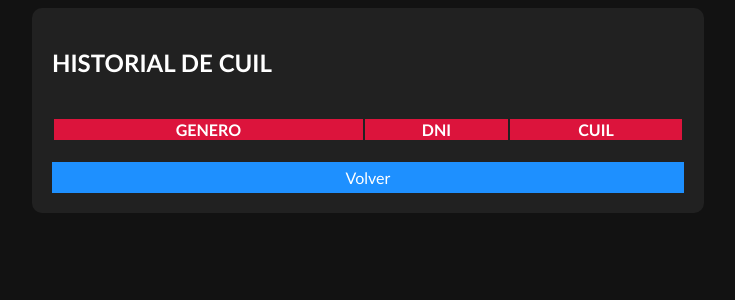
After one commit to jisus455/generador-web-flask, a Flask app: page /history in a window 1280 px wide. The commit adds this page. Shown: the top 300 px of the page, without its empty margins (272-1007 px from the left). Run offline with Flask 3, Linux system fonts and the light colour scheme; lists and menus that the app fills with data are empty; parts of the project's set-up code (start-up, migrations or seed data) failed here and were passed over.

Commit message:
add page history with table

```diff
--- a/business/DataDownload.py
+++ b/business/DataDownload.py
@@ -1,8 +1,11 @@
+from os import path, getcwd
+
 class DataDownload:
     def __init__(self, data):
         self.data = data
 
     def write(self):
-        with open('./static/result/data.txt', 'w') as file:
+        pathFile = path.join(getcwd(), 'static', 'result', 'data.txt')
+        with open(pathFile, 'w') as file:
             file.write(f'GENERO: {self.data.get('genero')}, DNI: {self.data.get('dni')}, CUIL: {self.data.get('cuil')}')
         return True
--- /dev/null
+++ b/data/HistoryData.py
@@ -0,0 +1,15 @@
+class HistoryData:
+    column = ['GENERO', 'DNI', 'CUIL']
+    history = []
+
+    def __init__(self):
+        pass
+
+    def getColumn(self):
+        return self.column
+
+    def getHistory(self):
+        return self.history
+
+    def addHistory(self, element):
+        self.history.append(element)
--- a/main.py
+++ b/main.py
@@ -3,6 +3,8 @@ from os import path
 
 from business.CuilGenerate import CuilGenerate
 from business.DataDownload import DataDownload
+
+from data.HistoryData import HistoryData
 
 app = Flask(__name__, template_folder="templates")
 app.secret_key = '1234'
@@ -22,6 +24,8 @@ def index():
             cuil = logicCuil.calculate()
 
             data = {'genero': genero, 'dni': dni, 'cuil':cuil}
+            HistoryData().addHistory(data)
+
             logicData = DataDownload(data)
             logicData.write()
         except Exception as e:
@@ -29,17 +33,28 @@ def index():
 
         return render_template("index.html", cuil=cuil, error=error)
 
+@app.route("/index.css")
+def styleIndex():
+    return send_from_directory(path.join(app.root_path, 'static', 'css'), 'index.css')
+
+@app.route("/history")
+def history():
+    history = HistoryData().getHistory()
+    column =  HistoryData().getColumn()
+    print(column)
+    return render_template("history.html", history=history, column=column)
+
+@app.route("/history.css")
+def styleHistory():
+    return send_from_directory(path.join(app.root_path, 'static', 'css'), 'history.css')
+
+@app.route("/favicon.ico")
+def icon():
+    return send_from_directory(path.join(app.root_path, 'static', 'image'), 'formulario.ico', mimetype='image/vnd.microsoft.icon')
+
 @app.route("/download")
 def downloadFile():
     pathFile = path.join(app.root_path, 'static', 'result', 'data.txt')
     return send_file(pathFile, as_attachment=True)
 
-@app.route("/index.css")
-def styleGenerate():
-    return send_from_directory(path.join(app.root_path, 'static', 'css'), 'index.css')
-
-@app.route("/favicon.ico")
-def icon():
-    return send_from_directory(path.join(app.root_path, 'static', 'image'), 'formulario.ico', mimetype='image/vnd.microsoft.icon')
-
 app.run(host="localhost", port=8080, debug=True)
--- /dev/null
+++ b/static/css/history.css
@@ -0,0 +1,45 @@
+body {
+    font-family: 'Trebuchet MS', 'Lucida Sans Unicode', 'Lucida Grande', 'Lucida Sans', Arial, sans-serif;
+    background-color: #121212;
+    color: #fff;
+}
+
+.section {
+    display: flex;
+    flex-direction: row;
+    justify-content: center;
+}
+
+.container {
+    display: flex;
+    flex-direction: column;
+    gap: 20px;
+    width: 50%;
+    background-color: #212121;
+    padding: 20px;
+    border-radius: 10px;
+}
+
+.table-thead {
+    background-color: crimson;
+    text-align: center;
+}
+
+.table-tbody {
+    text-align: center;
+}
+
+.btn-return {
+    background-color: dodgerblue;
+    color: white;
+    border: none;
+    font-size: medium;
+    padding: 6px;
+    font-family: 'Trebuchet MS', 'Lucida Sans Unicode', 'Lucida Grande', 'Lucida Sans', Arial, sans-serif;
+    text-decoration: none;
+    text-align: center;
+}
+
+.btn-return:hover {
+    background-color: cornflowerblue;
+}
--- /dev/null
+++ b/static/result/data.txt
@@ -0,0 +1 @@
+GENERO: M, DNI: 456, CUIL: 20-00000456-2
--- /dev/null
+++ b/templates/history.html
@@ -0,0 +1,40 @@
+<!DOCTYPE html>
+<html lang="en">
+
+<head>
+    <meta charset="UTF-8">
+    <meta name="viewport" content="width=device-width, initial-scale=1.0">
+    <title>Historial</title>
+    <link rel="stylesheet" href="history.css">
+</head>
+
+<body>
+    <section class="section">
+        <div class="container">
+            <h2>HISTORIAL DE CUIL</h2>
+
+            <table>
+                <thead class="table-thead">
+                    <tr>
+                        {% for item in column %}
+                        <th>{{item}}</th>
+                        {% endfor %}
+                    </tr>
+                </thead>
+                <tbody class="table-tbody">
+                    {% for item in history %}
+                    <tr>
+                        <td>{{item['genero']}}</td>
+                        <td>{{item['dni']}}</td>
+                        <td>{{item['cuil']}}</td>
+                    </tr>
+                    {% endfor %}
+                </tbody>
+            </table>
+
+            <a class="btn-return" href="/">Volver</a>
+        </div>
+    </section>
+</body>
+
+</html>
--- a/templates/index.html
+++ b/templates/index.html
@@ -48,12 +48,14 @@
             </div>
 
             <button type="submit" class="btn-generate">Generar</button>
+            <a class="btn-history" href="/history">Historial</a>
             {%if cuil %}
             <a class="btn-download" href="../static/result/data.txt" download="datos">Descargar1</a>
-            <a class="btn-download" href="download">Descargar2</a>
+            <a class="btn-download" href="/download">Descargar2</a>
             {% endif %}
         </form>
     </section>
+
 </body>
 
 </html>
```
Also changed, not shown: static/css/index.css (+15 -0 lines).
